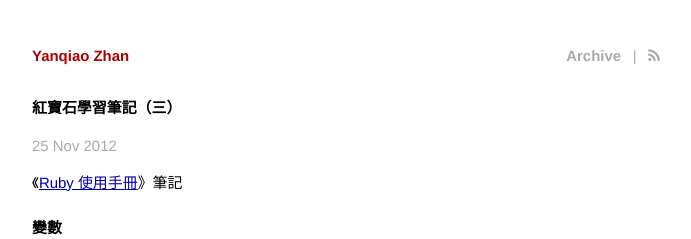
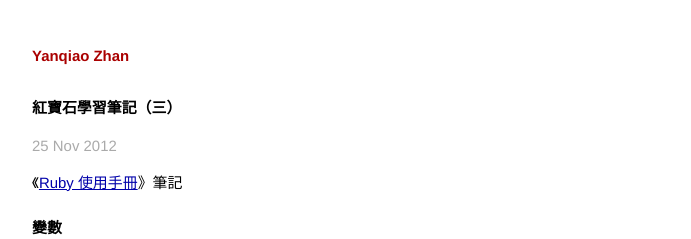
Before and after one commit to nkuclassical/nkuclassical.github.io, a Jekyll site: the page built from _posts/2012-11-25-notes-on-learning-ruby-3.md, in a window 1280 px wide. Shown: the top 239 px of the page, without its empty margins (294-985 px from the left). Built offline with Jekyll 4.4.1, drawn with Linux system fonts in a browser that asks for light colours; nearby versions of some CDN libraries; Markdown is read by kramdown in place of the engine named in the settings; comment, search, counter and statistics services are not loaded.

Commit message:
Delete unused archive

```diff
--- a/_includes/header.html
+++ b/_includes/header.html
@@ -1,8 +1,3 @@
 <div class="header">
   <h1 class="title"><a href="/">{{ site.name }}</a></h1>
-  <span class="extra">
-    <a href="/archive/">Archive</a>
-    <span class="split">|</span>
-    <a href="/atom.xml"><i class="fa fa-rss"></i></a>
-  </span>
 </div>
```
